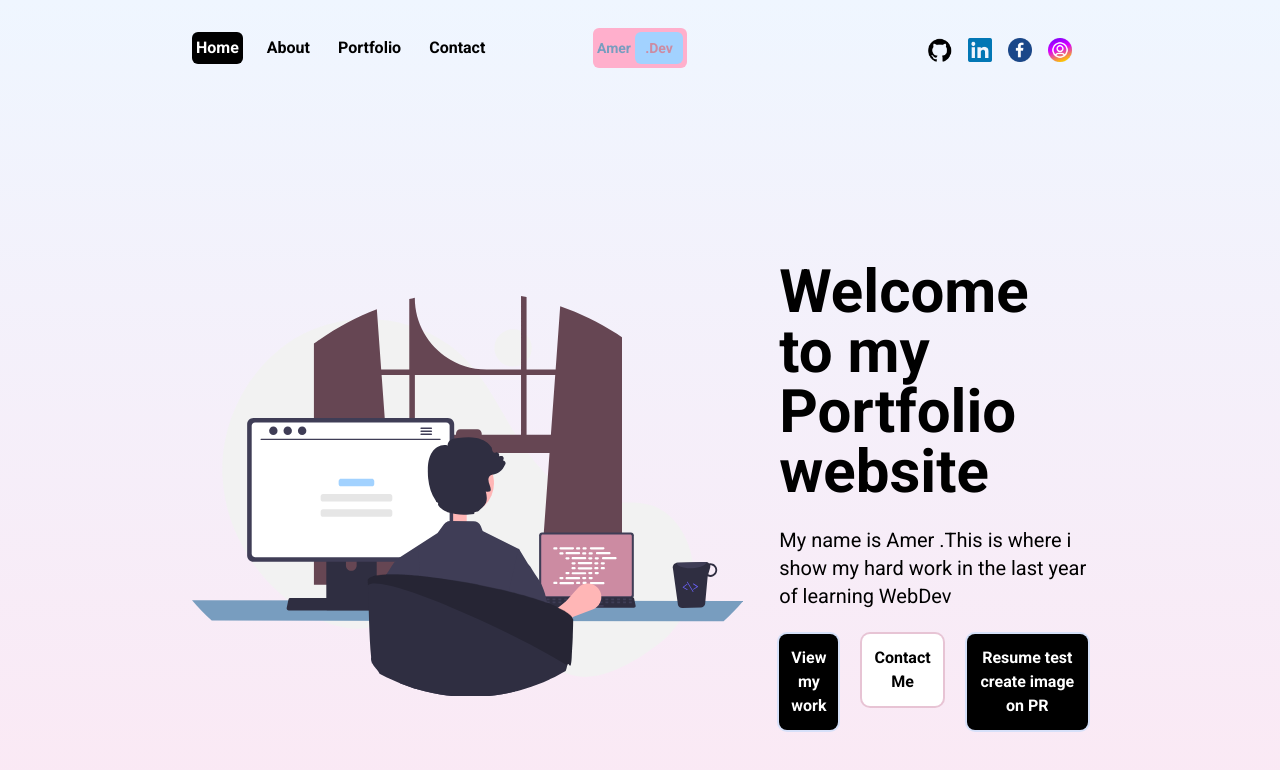
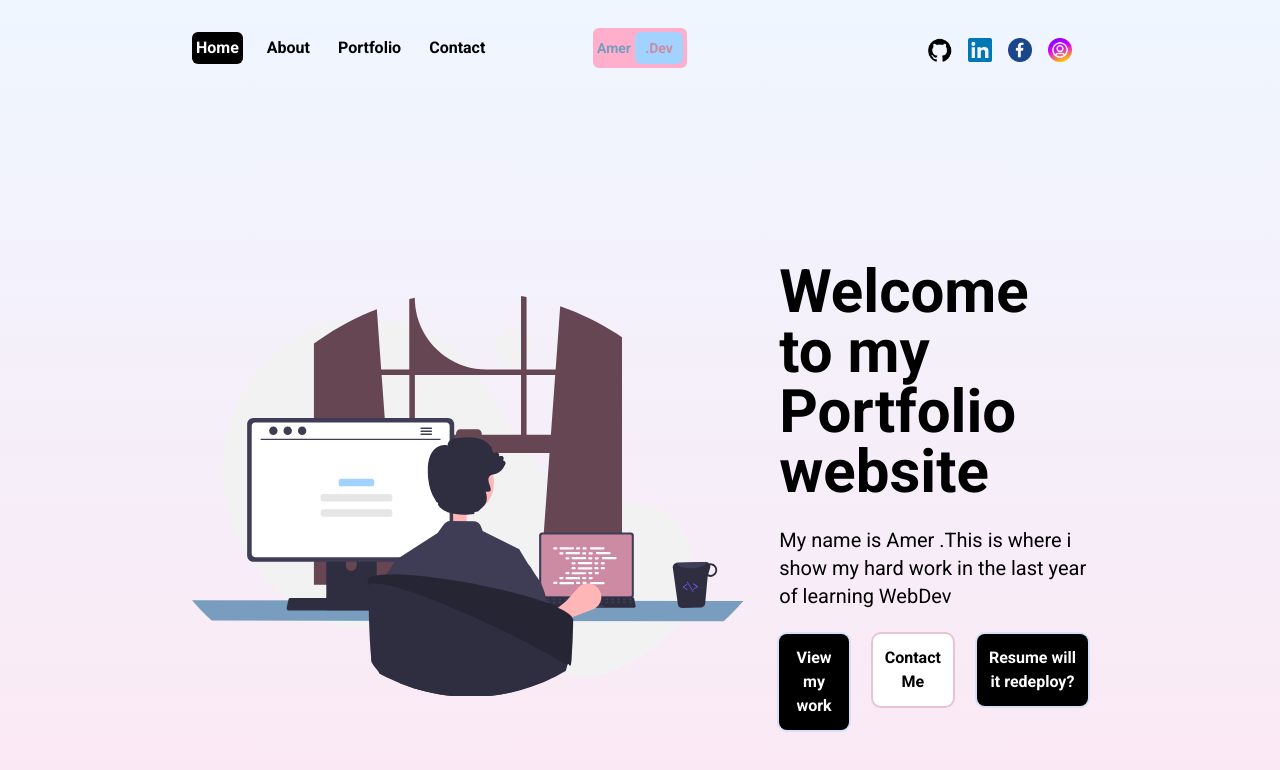
Before and after one commit to mejat9806/portfolio, a Next.js app: page / in a window 1280 px wide. Shown: the top 770 px of the page. Built offline with nearby package versions, Linux system fonts and the light colour scheme.

Commit message:
Update resume button text for clarity

```diff
--- a/src/app/page.tsx
+++ b/src/app/page.tsx
@@ -53,7 +53,7 @@ export default function Home() {
               download={true}
             >
               <button className="bg-black text-white py-3 px-3 rounded-lg ring-2 ring-slightDarkBlue/40 font-bold hover:bg-gradient-to-bl from-pink-200 to-blue-300 hover:text-white">
-                Resume test create image on PR
+                Resume will it redeploy?
               </button>
             </Link>
           </div>
```
